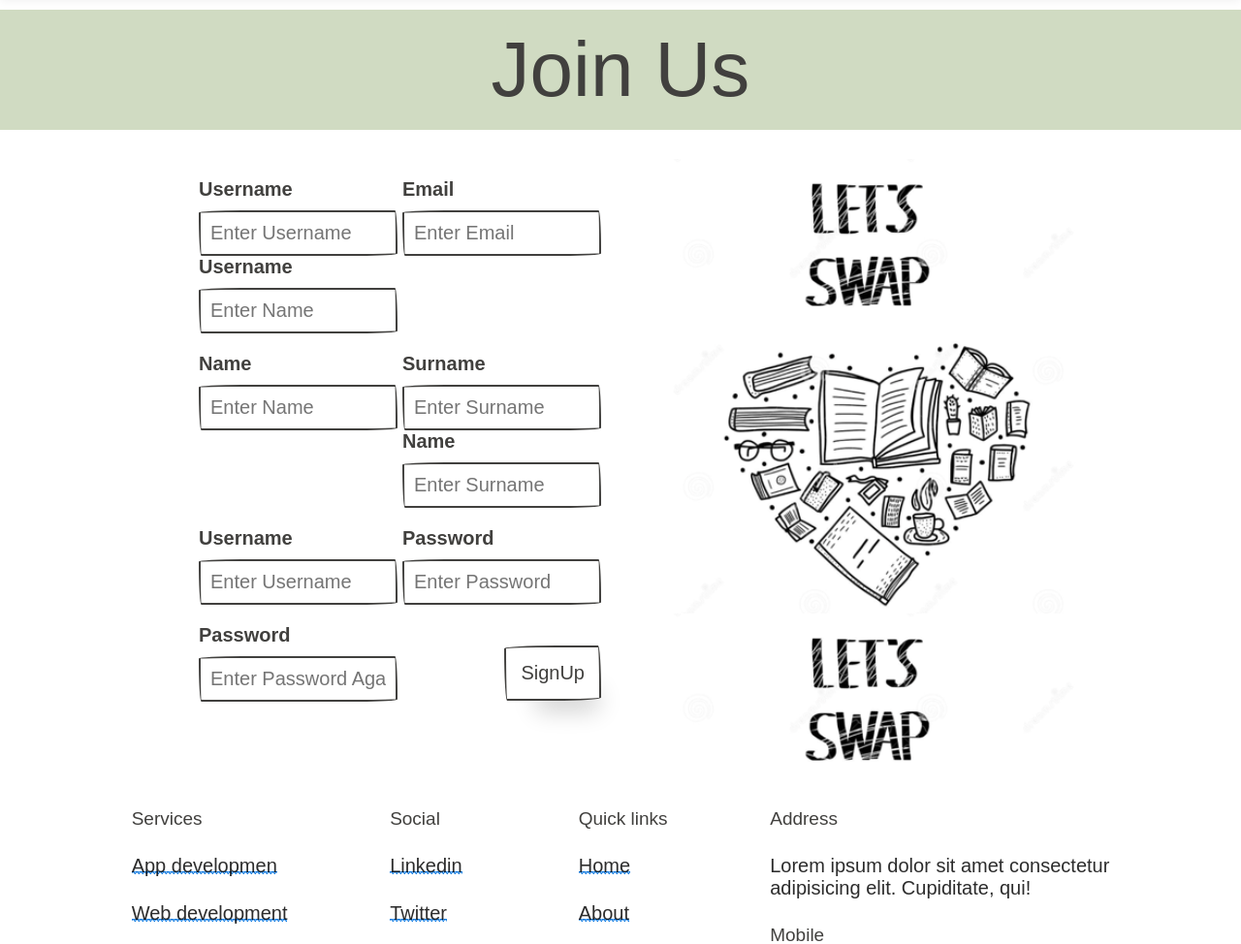
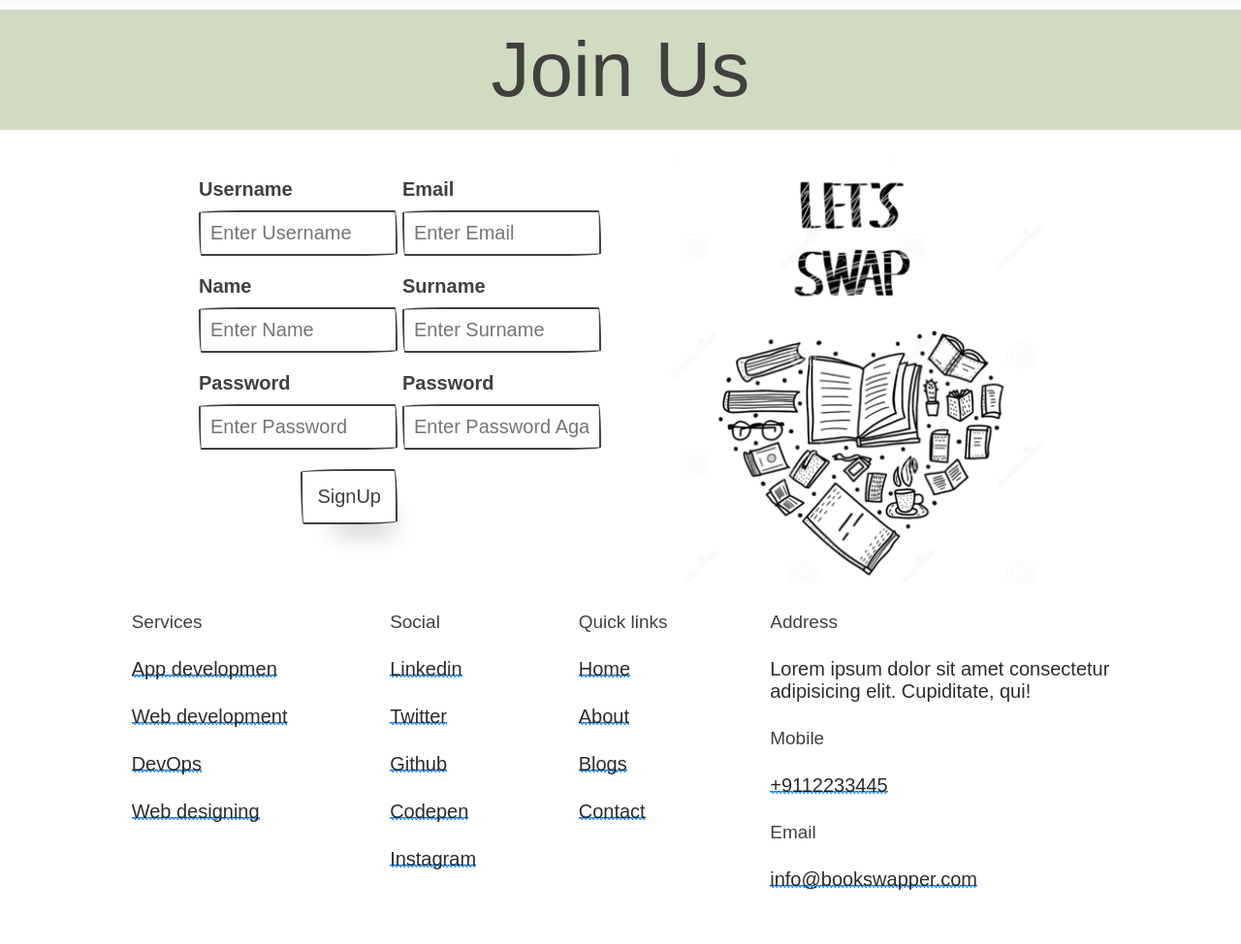
Before and after one commit to iddemirjs/BookSwapper, a CodeIgniter 4 app: template app/Views/sign_up.php in a window 1280 px wide. Shown: the part 53-1027 px from the top of the page at 97% size. Run offline with PHP 8.4 and a stand-in for CodeIgniter, Linux system fonts and the light colour scheme; the template is opened without the code that fills it, so the values that code supplies are empty; some libraries are stand-ins or nearby versions; some web fonts are replaced.

Commit message:
Remerging changes

```diff
--- a/app/Views/sign_up.php
+++ b/app/Views/sign_up.php
@@ -5,22 +5,16 @@
     <div class="row" style="display:flex;padding:10px 20px;flex: 1;">
 
         <div class="form-group sm-6" style="padding-left: 5px">
-
             <label for="uname"><b>Username</b></label>
             <input type="text" placeholder="Enter Username" name="uname" required>
-
-                <label for="usr_username"><b>Username</b></label>
-                <input type="text" placeholder="Enter Name" name="usr_username" required>
-
         </div>
 
         <div class="form-group sm-6" style="padding-left: 5px">
-                <label for="usr_mail"><b>Email</b></label>
-                <input type="email" placeholder="Enter Email" name="usr_mail" required>
+            <label for="eMail"><b>Email</b></label>
+            <input type="email" placeholder="Enter Email" name="eMail" required>
         </div>
 
         <div class="form-group sm-6" style="padding-left: 5px">
-
             <label for="name"><b>Name</b></label>
             <input type="text" placeholder="Enter Name" name="name" required>
         </div>
@@ -28,27 +22,17 @@
         <div class="form-group sm-6" style="padding-left: 5px">
             <label for="surname"><b>Surname</b></label>
             <input type="text" placeholder="Enter Surname" name="surname" required>
-
-                <label for="usr_name"><b>Name</b></label>
-                <input type="text" placeholder="Enter Surname" name="usr_name" required>
         </div>
 
         <div class="form-group sm-6" style="padding-left: 5px">
-                <label for="usr_surname"><b>Username</b></label>
-                <input type="text" placeholder="Enter Username" name="usr_surname" required>
-
+            <label for="psw"><b>Password</b></label>
+            <input type="password" placeholder="Enter Password" name="psw" required>
         </div>
 
         <div class="form-group sm-6" style="padding-left: 5px">
-                <label for="usr_password"><b>Password</b></label>
-                <input type="password" placeholder="Enter Password" name="usr_password" required>
+            <label for="c_psw"><b>Password</b></label>
+            <input type="password" placeholder="Enter Password Again" name="c_psw" required>
         </div>
-
-            <div class="form-group sm-6" style="padding-left: 5px">
-                <label for="usr_passwordAgain"><b>Password</b></label>
-                <input type="password" placeholder="Enter Password Again" name="usr_passwordAgain" required>
-            </div>
-
             <div class="sm-6" style="display: flex;align-items: end;flex-direction: row-reverse;">
                 <button class="btn-outline-primary" type="submit">SignUp</button>
             </div>
```
Lines whose indentation alone changed are shown as unchanged.
